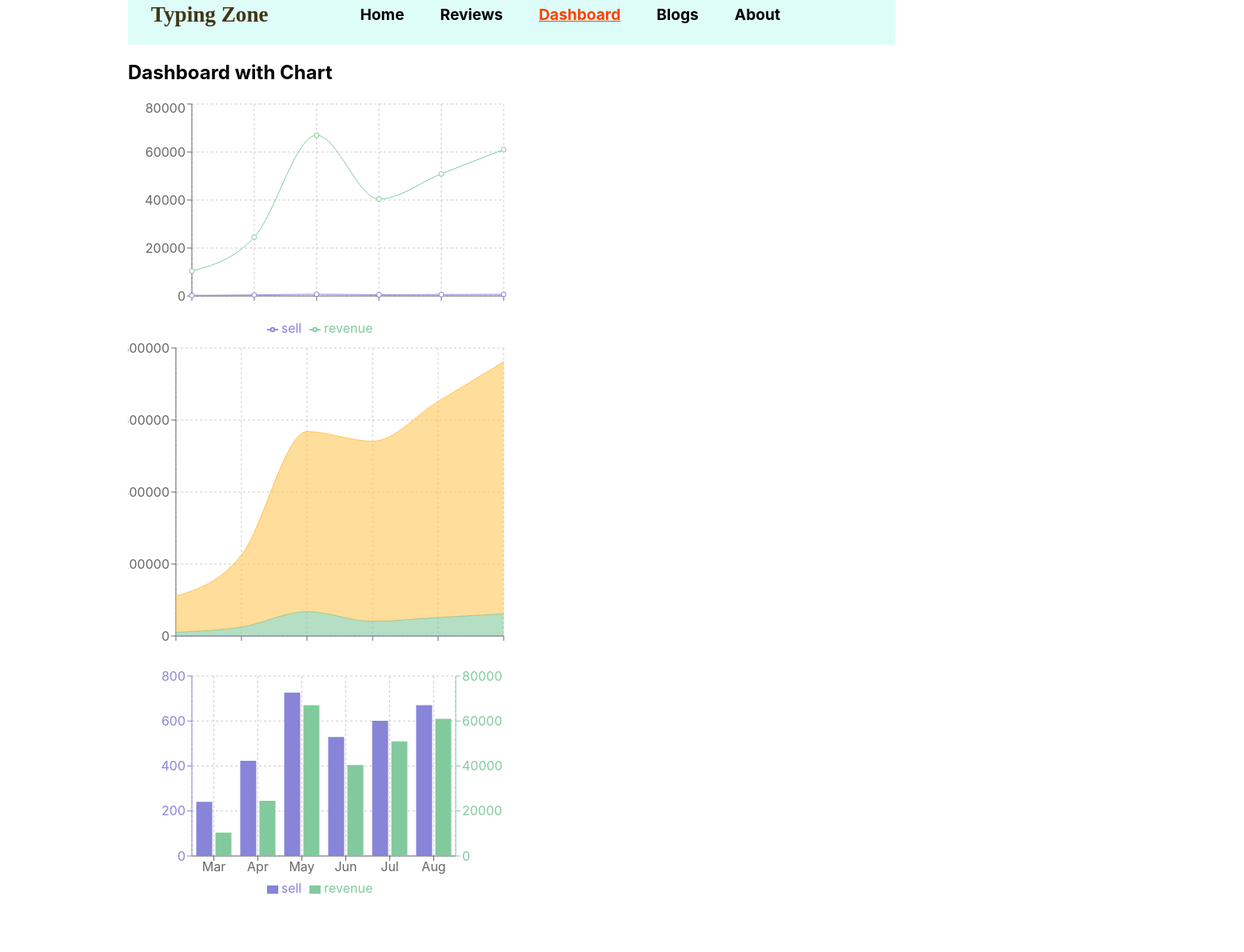
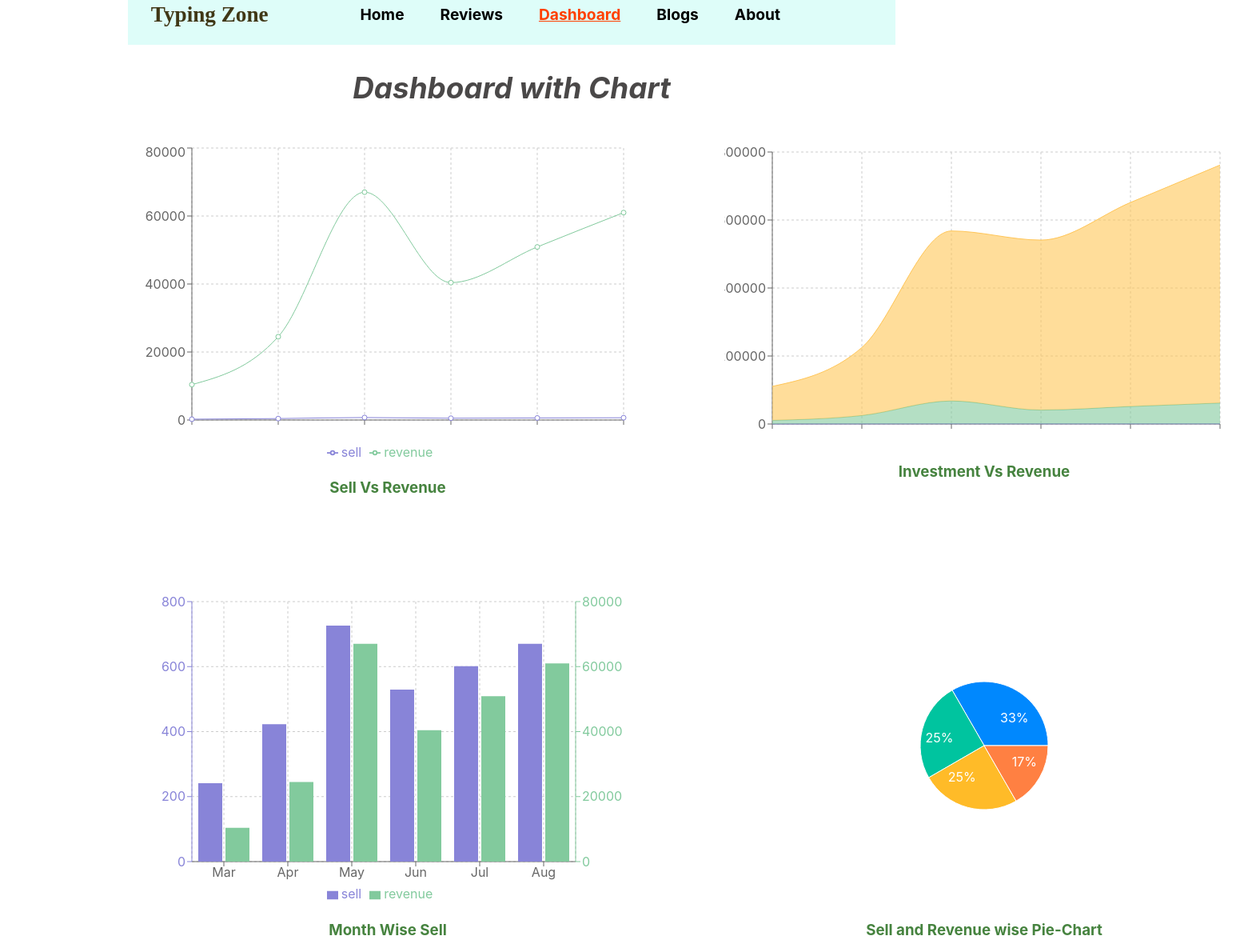
Before and after one commit to rakibul-wdp/product-analysis-web-app, a React (Create React App) app: page /dashboard in a window 1280 px wide. Shown: the part 20-1210 px from the top of the page at 80% size, 1556 px wide, since content can reach past the window. Built offline with nearby package versions, Linux system fonts and the light colour scheme.

Commit message:
finish dashboard style

```diff
--- a/src/components/Dashboard/Dashboard.css
+++ b/src/components/Dashboard/Dashboard.css
@@ -0,0 +1,30 @@
+.dashboard-heading {
+  text-align: center;
+  font-size: 2.3rem;
+  color: #4a4848;
+  font-style: italic;
+}
+.dashboard-chart {
+  display: grid;
+  grid-template-columns: repeat(2, 1fr);
+  grid-gap: 10%;
+  margin: 5% 0;
+  margin-bottom: 13%;
+}
+.dashboard-chart-heading {
+  text-align: center;
+  color: #46833f;
+}
+
+@media only screen and (max-width: 600px) {
+  .dashboard-chart {
+    display: grid;
+    grid-template-columns: repeat(1, 1fr);
+    grid-gap: 3%;
+    margin: 5% 0;
+    margin-bottom: 13%;
+  }
+}
+@media only screen and (max-width: 768px) and (min-width: 600px) {
+
+}
--- a/src/components/Dashboard/Dashboard.js
+++ b/src/components/Dashboard/Dashboard.js
@@ -3,22 +3,29 @@ import ForAreaChart from '../ForAreaChart/ForAreaChart';
 import ForBarChart from '../ForBarChart/ForBarChart';
 import ForPieChart from '../ForPieChart/ForPieChart';
 import StateChart from '../StateChart/StateChart';
+import './Dashboard.css';
 
 const Dashboard = () => {
   return (
     <div>
-      <h2>Dashboard with Chart</h2>
+      <h2 className='dashboard-heading'>Dashboard with Chart</h2>
+      <div className='dashboard-chart'>
         <div>
           <StateChart />
+          <h3 className='dashboard-chart-heading'>Sell Vs Revenue</h3>
         </div>
         <div>
-        <ForAreaChart/>
+          <ForAreaChart />
+          <h3 className='dashboard-chart-heading'>Investment Vs Revenue</h3>
         </div>
         <div>
-        <ForBarChart/>
+          <ForBarChart />
+          <h3 className='dashboard-chart-heading'>Month Wise Sell</h3>
         </div>
         <div>
-        <ForPieChart/>
+          <ForPieChart />
+          <h3 className='dashboard-chart-heading'>Sell and Revenue wise Pie-Chart</h3>
+        </div>
       </div>
     </div>
   );
--- a/src/components/ForAreaChart/ForAreaChart.js
+++ b/src/components/ForAreaChart/ForAreaChart.js
@@ -6,8 +6,8 @@ const ForAreaChart = () => {
   const [chart, setChart] = useChart();
   return (
     <AreaChart
-      width={500}
-      height={400}
+      width={650}
+      height={380}
       data={chart}
       margin={{
         top: 10,
--- a/src/components/ForBarChart/ForBarChart.js
+++ b/src/components/ForBarChart/ForBarChart.js
@@ -6,8 +6,8 @@ const ForBarChart = () => {
   const [chart, setChart] = useChart();
   return (
     <BarChart
-      width={500}
-      height={300}
+      width={650}
+      height={400}
       data={chart}
       margin={{
         top: 20,
--- a/src/components/ForPieChart/ForPieChart.js
+++ b/src/components/ForPieChart/ForPieChart.js
@@ -24,7 +24,7 @@ const ForPieChart = () => {
     );
   };
   return (
-    <PieChart width={400} height={400}>
+    <PieChart width={650} height={400}>
       <Pie
         data={data}
         cx='50%'
--- a/src/components/StateChart/StateChart.js
+++ b/src/components/StateChart/StateChart.js
@@ -6,8 +6,8 @@ const StateChart = () => {
   const [chart, setChart] = useChart();
   return (
     <LineChart
-      width={500}
-      height={300}
+      width={650}
+      height={400}
       data={chart}
       margin={{
         top: 5,
```
Lines whose indentation alone changed are shown as unchanged.
